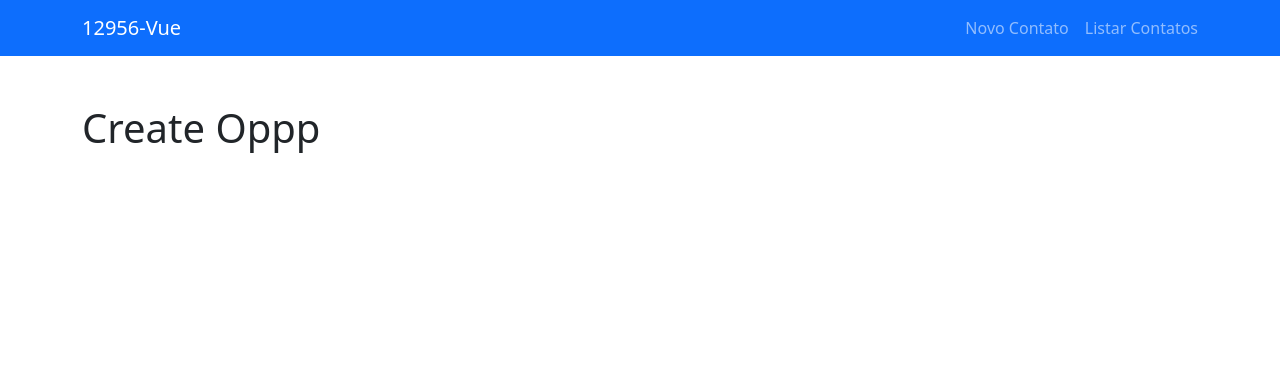
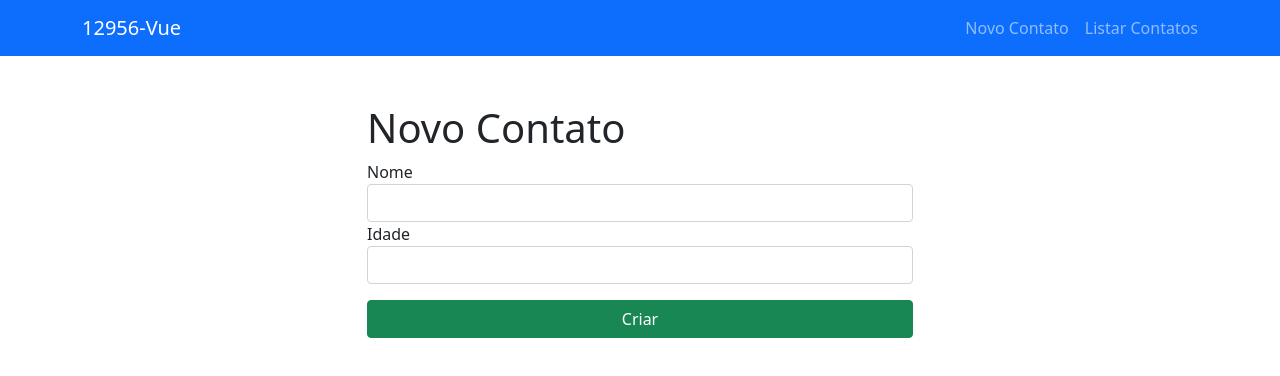
Before and after one commit to valdairelaborata/12946-app-vue, a Vue app: page / in a window 1280 px wide. Shown: the top 376 px of the page. Built offline with nearby package versions, Linux system fonts and the light colour scheme.

Commit message:
start-04

```diff
--- a/src/components/CreateComponent.vue
+++ b/src/components/CreateComponent.vue
@@ -1,11 +1,39 @@
 <template>
-    <h1>Create Oppp</h1>
+    <div class="row justify-content-center">
+        <div class="col-md-6">
+            <h1>Novo Contato</h1>
+            <form @submit.prevent="handleSubmitForm">
+                <div class="form-group">
+                    <label>Nome</label>
+                    <input type="text" class="form-control" v-model="contato.nome" required>
+                </div>
+                <div class="form-group">
+                    <label for="idade">Idade</label>
+                    <input type="text" class="form-control" v-model="contato.idade" required maxlength="10">
+                </div>
+                <div class="form-group mt-3">
+                    <button class="btn btn-success btn-block w-100" type="submit">Criar</button>
+                </div>
+            </form>
+        </div>
+    </div>
 </template>
 
 <script>
 export default {
     data() {
-        return ''
+        return {
+            contato: {
+                nome: '',
+                idade: ''
+            }
+        }
+    },
+    methods: {
+        handleSubmitForm() {
+            alert(JSON.stringify(this.contato))
+        }
+
     }
 }
 </script>
```
